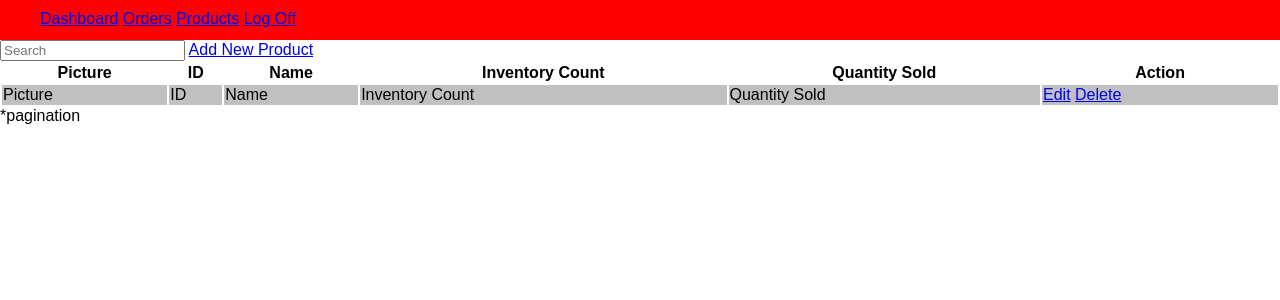
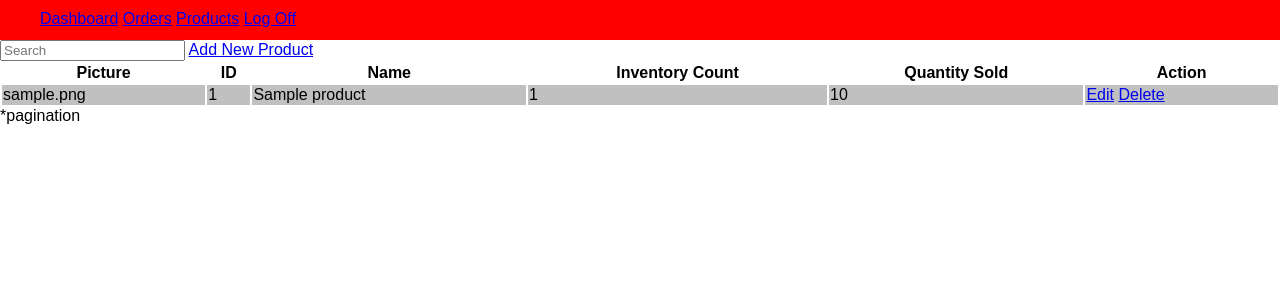
Before and after one commit to baejjh/pokebuy, a CodeIgniter app: page /products in a window 1280 px wide. Shown: the top 300 px of the page. Run offline with CodeIgniter, Linux system fonts and the light colour scheme; tables that the repository leaves empty or names only in its code hold one stand-in row (values such as "Sample post").

Commit message:
finished header and admin login

```diff
--- a/application/config/config.php
+++ b/application/config/config.php
@@ -26,7 +26,7 @@ $config['base_url']	= '';
 | variable so that it is blank.
 |
 */
-$config['index_page'] = 'index.php';
+$config['index_page'] = '';
 
 /*
 |--------------------------------------------------------------------------
--- a/application/config/routes.php
+++ b/application/config/routes.php
@@ -41,6 +41,7 @@
 $route['default_controller'] = "dashboards";
 $route['404_override'] = '';
 $route['register'] = "admins/redirect_to_register";
+$route['new_admin'] = "admins/admin_register";
 $route['dashboard'] = "admins/redirect_to_dashboard";
 $route['guest'] = "admins/continue_as_guest";
 $route['orders'] = "admins/redirect_to_orders";
--- a/application/controllers/admins.php
+++ b/application/controllers/admins.php
@@ -9,45 +9,19 @@ class Admins extends CI_Controller
   	}
 	public function admin_register()
 	{
+		$this->form_validation->set_rules('email', 'Email', 'trim|required|valid_email|is_unique[users.email]');
+		$this->form_validation->set_rules('password', 'Password', 'trim|required');
+		$this->form_validation->set_rules('confirm_password', 'Confirm Password', 'trim|required|matches[password]');
+
+		if($this->form_validation->run() === FALSE)
+		{
+			$this->session->set_flashdata('errors', validation_errors());
+			redirect('register');
+		}
 		$post_data = $this->input->post();
 
 		$this->load->model('admin_info');
 		$this->admin_info->admin_register($post_data);
-
-		$this->load->view('admin/login');
-
-		// $this->load->library('form_validation');
-
-		// $this->form_validation->set_rules('email', 'Email', 'trim|required|valid_email|is_unique[users.email]');
-		// $this->form_validation->set_rules('password', 'Password', 'trim|required');
-		// $this->form_validation->set_rules('confirm_password', 'Confirm Password', 'trim|required|matches[password]');
-
-		// if($this->form_validation->run() === FALSE)
-		// {
-		// 	$data['status'] = FALSE;
-		// 	$data['error_message'] = validation_errors();
-		// }
-		// else
-		// {
-		// 	$this->load->model('admin_info');
-		// 	$register_user = $this->admin_info->add_user($this->input->post());
-
-		// 	if($register_user)
-		// 	{
-		// 		$data["status"] = TRUE;
-
-		// 		//since this function is use by add user and user login, http referer will let us know where post data came from
-		// 		if($_SERVER['HTTP_REFERER'] == base_url("/admin/register"))
-		// 			$data["success_message"] = "Registration successful! You can now <a href='admin/login'>login</a>!";
-		// 		else
-		// 			$data["success_message"] = "User is sucessfully added!";
-		// 	}
-		// 	else
-		// 	{
-		// 		$data["status"] = FALSE;
-		// 		$data["error_message"] = "Registration failed! Please Try Again!";
-		// 	}
-		// }
 	}
 
 	//ajax handle user login
@@ -62,6 +36,7 @@ class Admins extends CI_Controller
 		{
 			$data['status'] = FALSE;
 			$data['error_message'] = validation_errors();
+			redirect('admin/login');
 		}
 		else //if validation is correct
 		{
@@ -69,8 +44,8 @@ class Admins extends CI_Controller
 
 			$this->load->model('admin_info');
 			$admin = $this->admin_info->check_admin($user);
+			$this->load->view('admin/dashboard', $admin);
 		}
-		$this->load->view('admin/dashboard', $admin);
 	}
 	public function redirect_to_register()
 	{
@@ -94,11 +69,14 @@ class Admins extends CI_Controller
 	}
 	public function redirect_to_products()
 	{
-		$this->load->view('admin/products');
+		$this->load->model('admin_info');
+		$var['products']=$this->admin_info->get_all_products();
+
+		$this->load->view('admin/products', $var);
 	}
 	public function admin_logoff()
 	{
-		//unset session and then you have to:
-		$this->load->view('store'); //doesn't go to the store. it goes back to admin
+		$this->session->sess_destroy();
+		redirect('stores'); //doesn't go to the store. it goes back to admin
 	}
 }
--- a/application/models/admin_info.php
+++ b/application/models/admin_info.php
@@ -16,6 +16,10 @@ class Admin_info extends CI_Model {
 	{
 		return $this->db->query("SELECT * FROM admins WHERE email = ?", $email)->row();
 	}
+	public function get_all_products()
+	{
+		return $this->db->query("SELECT * FROM products")->result_array();
+	}
 }
 
 ?>
--- a/application/views/admin/products.php
+++ b/application/views/admin/products.php
@@ -11,17 +11,21 @@
 		<th>Action</th>
 	</thead>
 	<tbody>
+
+	<?php foreach($products as $each_product) {?>
 		<tr>
-			<td>Picture</td>
-			<td>ID</td>
-			<td>Name</td>
-			<td>Inventory Count</td>
-			<td>Quantity Sold</td>
+			<td><?= $each_product['main_image']; ?></td>
+			<td><?= $each_product['id']; ?></td>
+			<td><?= $each_product['name']; ?></td>
+			<td><?= $each_product['inventory_count']; ?></td>
+			<td><?= $each_product['quantity_sold']; ?></td>
 			<td>
 				<a href="#">Edit</a>
 				<a href="#">Delete</a>
 			</td>
 		</tr>
+	<?php } ?>
+
 	</tbody>
 	</table>
 	*pagination
--- a/application/views/admin/register.php
+++ b/application/views/admin/register.php
@@ -1,5 +1,6 @@
+	<?php echo $this->session->flashdata('errors'); ?>
 	<div class="container">
-		<form id="admin_register_form" action="/register" method="post">
+		<form id="admin_register_form" action="/new_admin" method="post">
 			<h3>Register</h3>
 				<label for="email">Email Address:</label>
 				<input type="text" name="email">
@@ -13,3 +14,4 @@
 	</div>
 </div><!-- close content div -->
 </body>
+</html>
--- a/application/views/store.php
+++ b/application/views/store.php
@@ -13,9 +13,9 @@
 	<div class="products">
 		<h1>$category['name'] (page $page)</h1>
 		<select>
-		    <option value="volvo">Low Price</option>
-		    <option value="saab">High Price</option>
-		    <option value="mercedes">Most Popular</option>
+		    <option value="">Lowest Price</option>
+		    <option value="">Highest Price</option>
+		    <option value="">Most Popular</option>
 		</select>
 		*pagination
 
--- a/application/views/template/admin_header.php
+++ b/application/views/template/admin_header.php
@@ -3,75 +3,7 @@
 <head>
 	<meta charset="utf-8">
 	<title>Admin | Gotta Code 'Em All</title>
-
-	<!-- need to move this into a separate file named "store_style"
-	<link rel="stylesheet" type="text/css" href="store_style.css"> -->
-	<style type="text/css">
-	*{
-		margin: 0px auto;
-		font-family: arial;
-	}
-	.admin_header
-	{
-	    color: white;
-	    background:red; /*need to echo different colors depending on admin vs. user*/
-	    height: 30px; /*should change .content margin-top to this value + padding-top*/
-	    padding-top: 10px;
-	    width:100%;
-	    position:fixed;
-	    top: 0px;
-	}
-	.content
-	{
-	    margin-top: 40px; /* .header's height + padding-top*/
-	    width:100%;
-	    height: auto;
-	}
-	table
-	{
-	 	width: 100%;
-	}
- 	tbody tr:nth-child(odd)
- 	{
-	   background-color: silver;
-	}
-	li {
-		display: inline-block;
-		list-style-type: none;
-	}
-	.dashboard_left
-	{
- 		display: inline-block;
- 		vertical-align: top;
- 		margin: 0px auto;
- 	}
- 	.dashboard_right
- 	{
-		display: inline-block;
- 		vertical-align: top;
- 		width: 60%;
- 		margin: 0px auto;
- 	}
- 	.status
- 	{
- 		background-color: lime;
- 		color: green;
- 		display: inline-block;
- 		vertical-align: top;
- 		margin: 0px auto;
- 	}
- 	.dashboard_total
- 	{
- 		display: inline-block;
- 		vertical-align: top;
- 		margin-left: 250px;
- 	}
-	.each_product
-	{
-		display: inline-block;
-		vertical-align: top;
-	}
-	</style>
+	<link rel="stylesheet" type="text/css" href="/assets/css/store_style.css">
 </head>
 
 
--- /dev/null
+++ b/assets/css/store_style.css
@@ -0,0 +1,74 @@
+*{
+	margin: 0px auto;
+	font-family: arial;
+}
+.admin_header
+{
+    color: white;
+    background:red; /*need to echo different colors depending on admin vs. user*/
+    height: 30px; /*should change .content margin-top to this value + padding-top*/
+    padding-top: 10px;
+    width:100%;
+    position:fixed;
+    top: 0px;
+}
+.shopping_header
+{
+    color: white;
+    background:green; /*need to echo different colors depending on admin vs. user*/
+    height: 30px; /*should change .content margin-top to this value + padding-top*/
+    padding-top: 10px;
+    width:100%;
+    position:fixed;
+    top: 0px;
+}
+.content
+{
+    margin-top: 40px; /* .header's height + padding-top*/
+    width:100%;
+    height: auto;
+}
+table
+{
+ 	width: 100%;
+}
+	tbody tr:nth-child(odd)
+	{
+   background-color: silver;
+}
+li {
+	display: inline-block;
+	list-style-type: none;
+}
+.dashboard_left
+{
+		display: inline-block;
+		vertical-align: top;
+		margin: 0px auto;
+	}
+	.dashboard_right
+	{
+	display: inline-block;
+		vertical-align: top;
+		width: 60%;
+		margin: 0px auto;
+	}
+	.status
+	{
+		background-color: lime;
+		color: green;
+		display: inline-block;
+		vertical-align: top;
+		margin: 0px auto;
+	}
+	.dashboard_total
+	{
+		display: inline-block;
+		vertical-align: top;
+		margin-left: 250px;
+	}
+.each_product
+{
+	display: inline-block;
+	vertical-align: top;
+}
```
Also changed, not shown: application/controllers/index.html (deleted, +0 -10 lines), application/controllers/stores.php (+6 -1 lines), application/views/template/shopping_header.php (+5 -5 lines).
